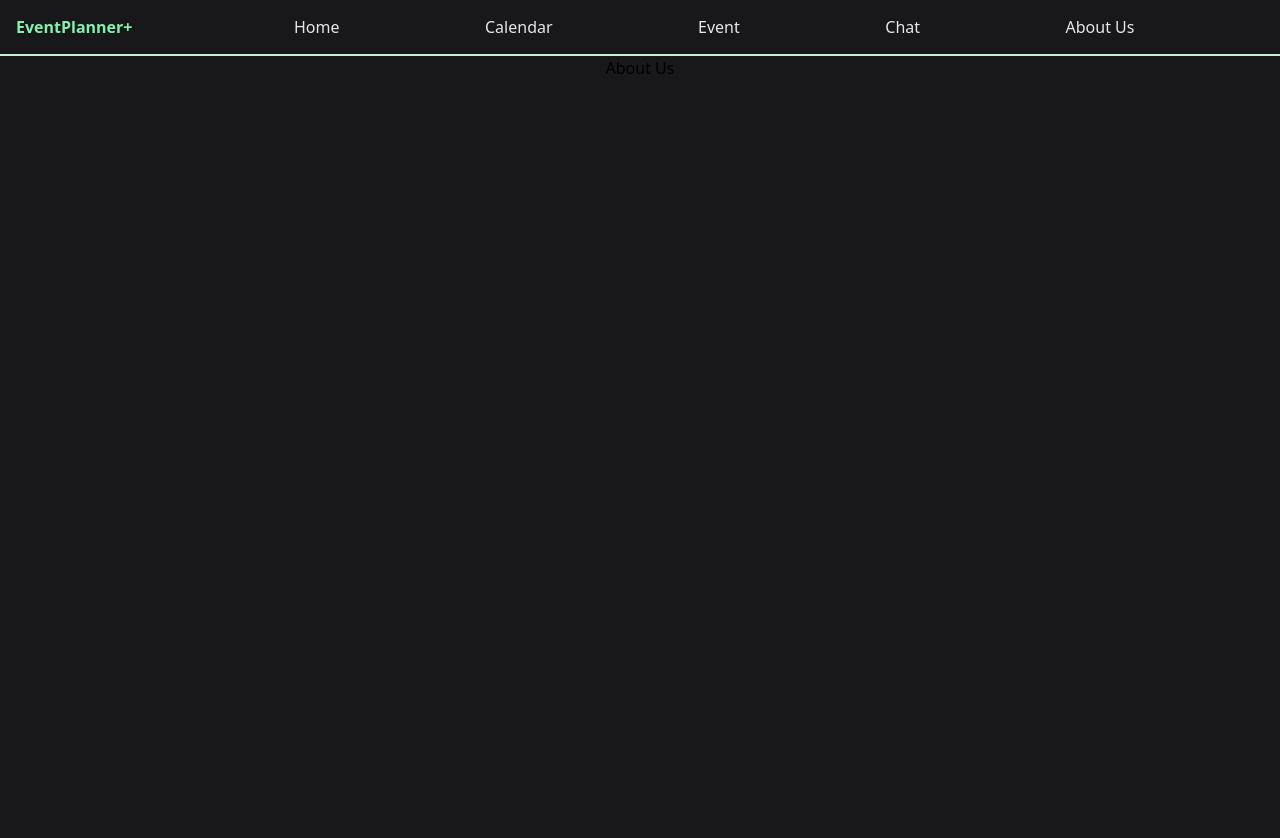
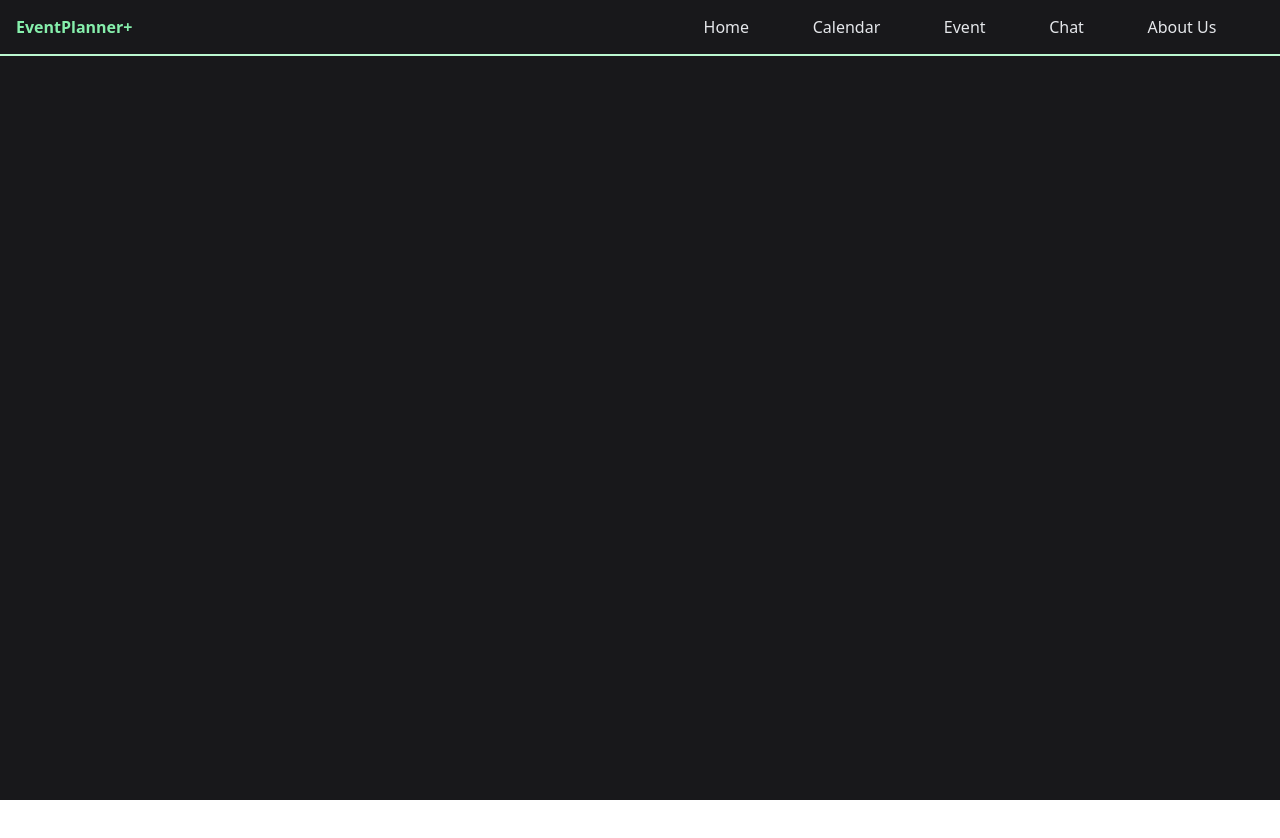
Before and after one commit to EvrardThibaud/event-planner, a Vue app: page /about in a window 1280 px wide. Shown: the top 838 px of the page. After the commit the page ends 800 px from the top, so only its background shows below. Built offline with nearby package versions, Linux system fonts and the light colour scheme.

Commit message:
nav bar sticky

```diff
--- a/src/App.vue
+++ b/src/App.vue
@@ -12,7 +12,7 @@ import { useRoute,useRouter } from 'vue-router';
 </script>
 
 <template>
-  <header class="h-14 bg-zinc-900 border-b-green-200 border-b-2 flex justify-between items-center">
+  <header class="fixed h-14 w-screen bg-zinc-900 border-b-green-200 border-b-2 flex justify-between items-center">
     <RouterLink class="font-bold text-green-300 ml-4 mr-4 min-w-fit" :to="{name: 'Home'}" >
       EventPlanner+
     </RouterLink>
--- a/src/components/NavBar.vue
+++ b/src/components/NavBar.vue
@@ -3,7 +3,7 @@
 </script>
 
 <template>
-  <nav class="text-1xl text-gray-200 w-full flex justify-evenly">
+  <nav class="text-1xl text-gray-200 w-1/2 flex justify-evenly">
     <RouterLink class="hover:text-green-300 " :to="{name: 'Home'}" >
         Home
     </RouterLink>
--- a/src/views/Home.vue
+++ b/src/views/Home.vue
@@ -3,7 +3,7 @@
 </script>
 
 <template>
-    <section class=" w-1/2 pt-12 pb-12 flex flex-col gap-5">
+    <section class=" w-1/2 pt-28 pb-12 flex flex-col gap-5">
         <h1 class="w-full text-center text-7xl text-green-300">
             Welcome To <br> <bold class="font-bold">EventPlanner+</bold>
         </h1>
```
